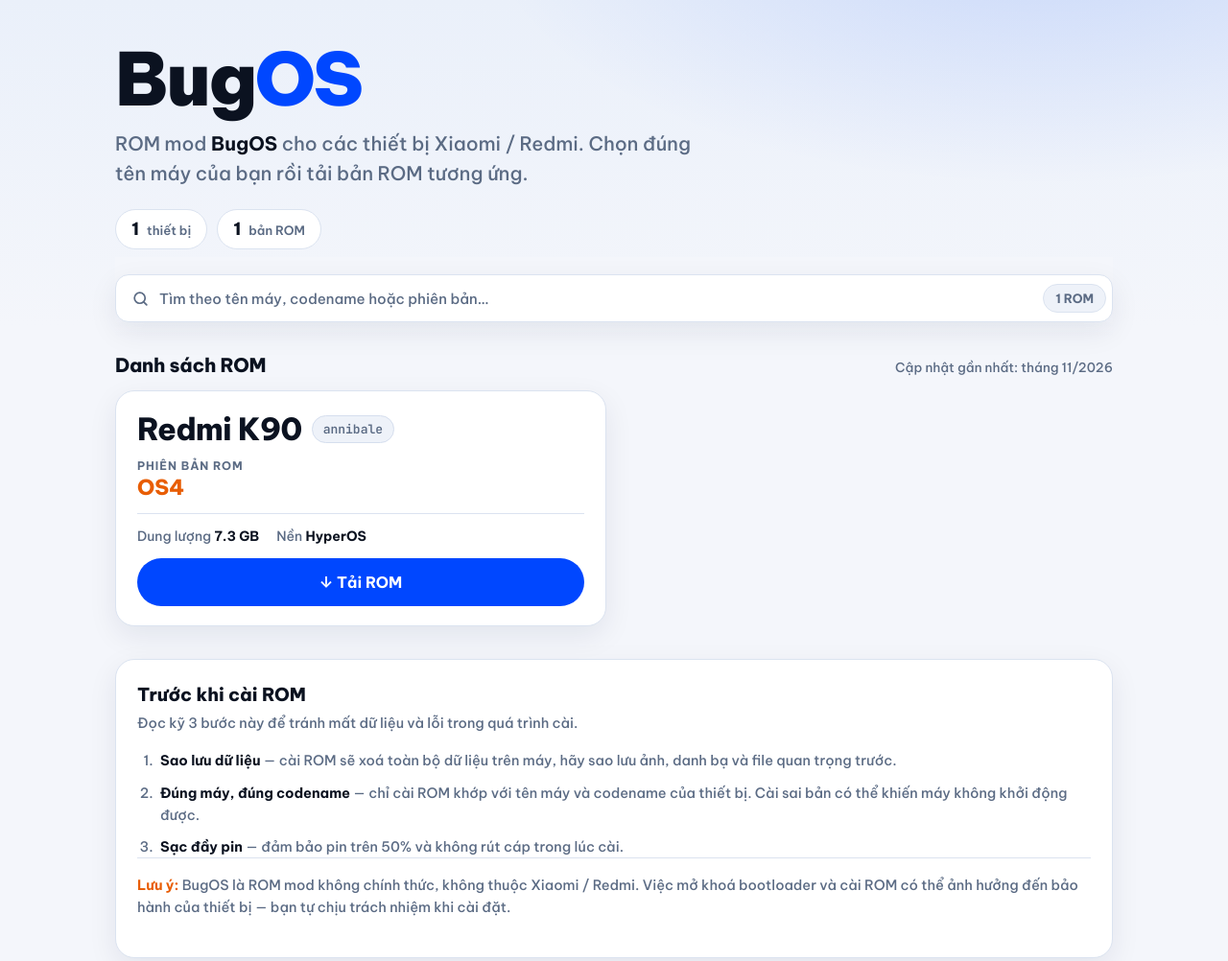
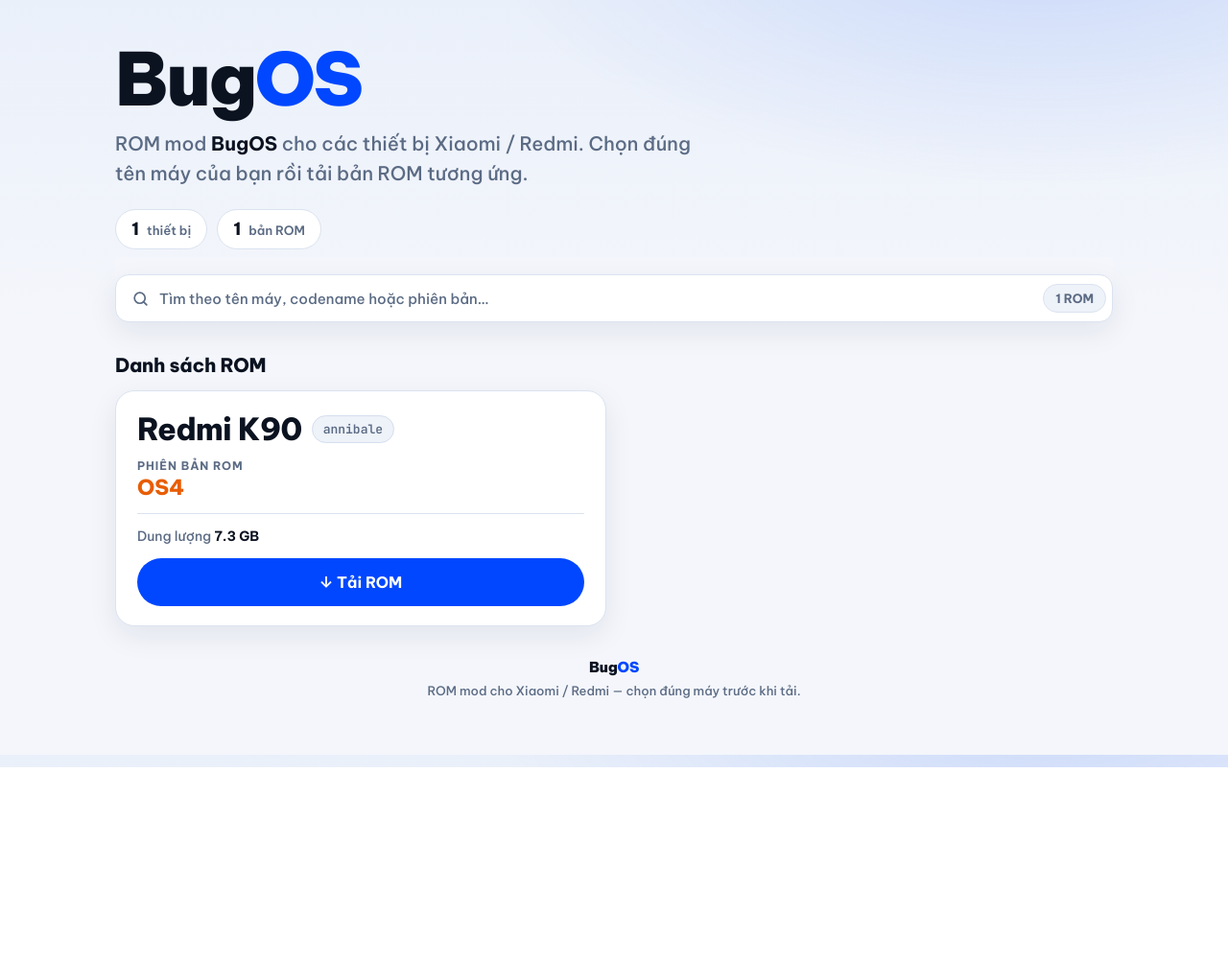
Before and after one commit to trkai/bugos, a plain HTML site: page index.html in a window 1280 px wide. Shown: the top 1002 px of the page at 96% size. After the commit the page ends 800 px from the top, so only its background shows below. Drawn offline with Linux system fonts and the light colour scheme.

Commit message:
Update index.html

```diff
--- a/index.html
+++ b/index.html
@@ -250,7 +250,6 @@
       <main>
         <div class="section-head">
           <h2>Danh sách ROM</h2>
-          <p>Cập nhật gần nhất: tháng 11/2026</p>
         </div>
 
         <div class="grid" id="grid"></div>
@@ -259,16 +258,6 @@
           Không tìm thấy ROM nào khớp với từ khoá.<br />Thử tìm bằng tên máy hoặc codename khác.
         </div>
 
-        <section class="notes" aria-labelledby="notesTitle">
-          <h2 id="notesTitle">Trước khi cài ROM</h2>
-          <p>Đọc kỹ 3 bước này để tránh mất dữ liệu và lỗi trong quá trình cài.</p>
-          <ol>
-            <li><b>Sao lưu dữ liệu</b> — cài ROM sẽ xoá toàn bộ dữ liệu trên máy, hãy sao lưu ảnh, danh bạ và file quan trọng trước.</li>
-            <li><b>Đúng máy, đúng codename</b> — chỉ cài ROM khớp với tên máy và codename của thiết bị. Cài sai bản có thể khiến máy không khởi động được.</li>
-            <li><b>Sạc đầy pin</b> — đảm bảo pin trên 50% và không rút cáp trong lúc cài.</li>
-          </ol>
-          <p class="warn"><b>Lưu ý:</b> BugOS là ROM mod không chính thức, không thuộc Xiaomi / Redmi. Việc mở khoá bootloader và cài ROM có thể ảnh hưởng đến bảo hành của thiết bị — bạn tự chịu trách nhiệm khi cài đặt.</p>
-        </section>
       </main>
 
       <footer>
@@ -307,8 +296,7 @@
             + (r.codename ? '<span class="codename">' + esc(r.codename) + '</span>' : '')
             + '</div></div>'
             + '<p class="version"><small>Phiên bản ROM</small>' + esc(r.version) + '</p>'
-            + '<div class="meta"><span>Dung lượng&nbsp;<b>' + esc(r.size) + '</b></span>'
-            + '<span>Nền&nbsp;<b>' + esc(r.base || 'HyperOS') + '</b></span></div>'
+            + '<div class="meta"><span>Dung lượng&nbsp;<b>' + esc(r.size) + '</b></span></div>'
             + '<div class="card-actions">' + action + '</div></article>';
         }
         function apply() {
```
